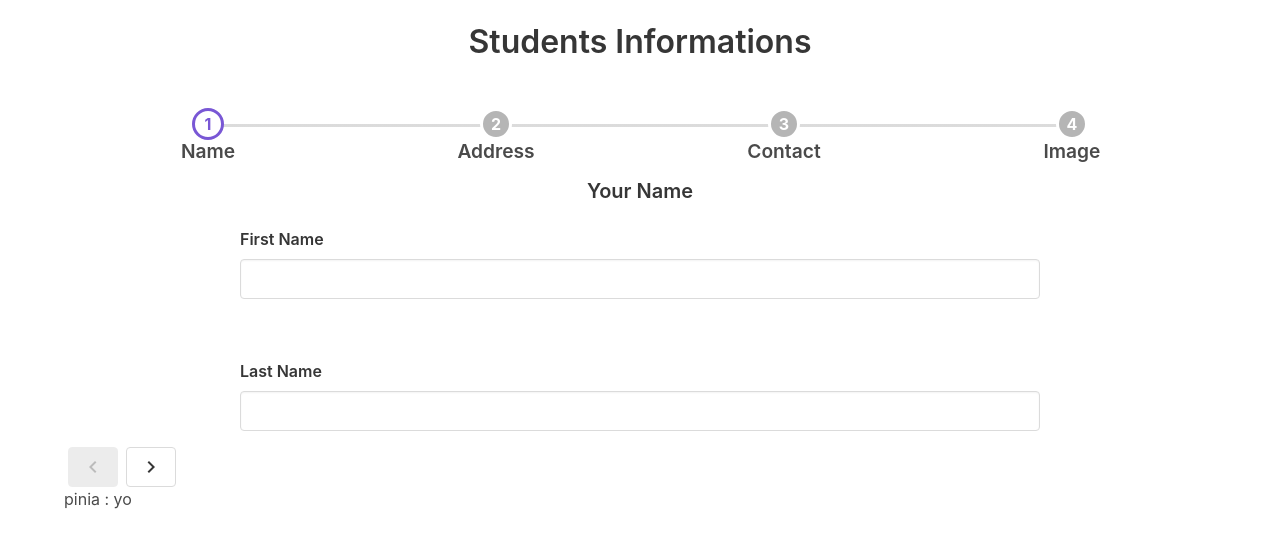
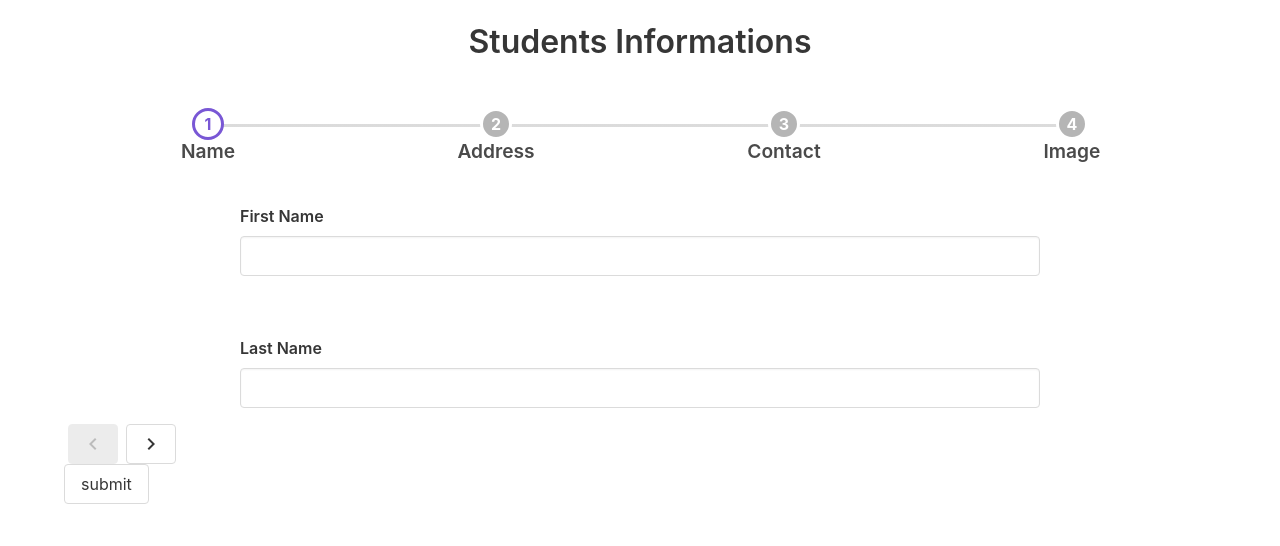
Before and after one commit to shehan774690541/Dotnet-Vue-Student-front-end, a Vue app: page /#/addInfo in a window 1280 px wide. Shown: the top 546 px of the page. Built offline with nearby package versions, Linux system fonts and the light colour scheme.

Commit message:
variable creating successfull!.. all forms having data can access on addinfo.vue

```diff
--- a/src/components/addInfo.vue
+++ b/src/components/addInfo.vue
@@ -60,8 +60,7 @@
         <!-- <input v-model="inputValue"> -->
       </template>
     </b-steps>
-
-    <p> pinia : {{ store.inputValue }}</p>
+    <b-button>submit</b-button>
   </section>
 </template>
 
--- a/src/store/store.js
+++ b/src/store/store.js
@@ -3,13 +3,13 @@ import { defineStore } from 'pinia';
 export const useStore = defineStore({
   id: 'store',
   state: () => ({
-    inputValue: 'yo',
+    firstName :'',
+    lastName:'',
+    address:'',
+    phone:'',
+    email:'',
+    image:null,
   }),
-  actions: {
-    setInputValue(value) {
-      this.inputValue = value;
-    },
-  },
 });
 
 // getter
--- a/src/views/addInfo/address.vue
+++ b/src/views/addInfo/address.vue
@@ -1,11 +1,16 @@
 <template>
   <div class="bgDiv">
     <div class="content">
-        <br>
-        <p class="has-text-centered">{{ address }}</p>
-        <br>
-      <b-field label="Select Your Distric"  @input="createAddress">
-        <b-select v-model="distric" placeholder="Select your Distric" icon="account" expanded>
+      <br />
+      <p class="has-text-centered">{{ address }}</p>
+      <br />
+      <b-field label="Select Your Distric" @input="createAddress">
+        <b-select
+          v-model="distric"
+          placeholder="Select your Distric"
+          icon="account"
+          expanded
+        >
           <optgroup label="Western Province:">
             <option value="Colombo">Colombo</option>
             <option value="Gampaha">Gampaha</option>
@@ -60,29 +65,35 @@
         </b-select>
       </b-field>
 
-      <br><br>
+      <br /><br />
       <b-field label="Your Address">
-        <b-input v-model="adr" @input="createAddress"></b-input>
+        <b-input v-model="store.address" @input="createAddress"></b-input>
       </b-field>
     </div>
-
   </div>
 </template>
 
 <script>
+import { useStore } from "./../../store/store";
 export default {
-    data(){
-        return{
-            address:"Your address",
-            distric:'',
-            adr:'',
-        }
+  data() {
+    return {
+      address: "Your address",
+      distric: "",
+      adr: "",
+    };
+  },
+  setup() {
+    const store = useStore();
+    return {
+      store,
+    };
+  },
+  methods: {
+    createAddress() {
+      this.address = this.adr + ", " + this.distric;
     },
-    methods:{
-        createAddress(){
-            this.address = this.adr + ", " + this.distric
-        }
-    }
+  },
 };
 </script>
 
--- a/src/views/addInfo/contact.vue
+++ b/src/views/addInfo/contact.vue
@@ -3,29 +3,34 @@
     <div class="content">
       <h4 class="title has-text-centered">{{ contact }}</h4>
       <b-field label="E-mail Address">
-        <b-input v-model="email" type="email" @input="createContact"></b-input>
+        <b-input v-model="store.email" type="email"></b-input>
       </b-field>
       <br /><br />
       <b-field label="Phone Number">
-        <b-input v-model="phone" type="phone" @input="createContact"></b-input>
+        <b-input v-model="store.phone" type="phone"></b-input>
       </b-field>
     </div>
   </div>
 </template>
 
   <script>
+import { useStore } from "./../../store/store";
 export default {
   data() {
     return {
       contact: "Your Contact Details",
       email: "",
       phone: "",
-      createContact:null
+      createContact: null,
     };
   },
-  methods: {
-
+  setup() {
+    const store = useStore();
+    return {
+      store,
+    };
   },
+  methods: {},
 };
 </script>
 
--- a/src/views/addInfo/name.vue
+++ b/src/views/addInfo/name.vue
@@ -1,47 +1,34 @@
 <template>
   <div class="bgDiv">
     <div class="content">
-      <h4 class="title has-text-centered">{{ name }}</h4>
+      <h4 class="title has-text-centered">{{ store.firstName }} {{ store.lastName }}</h4>
       <b-field label="First Name">
-        <b-input v-model="fName" @input="createName"></b-input>
+        <b-input v-model="store.firstName" ></b-input>
       </b-field>
       <br /><br />
       <b-field label="Last Name">
-        <b-input v-model="lName" @input="createName"></b-input>
+        <b-input v-model="store.lastName" ></b-input>
       </b-field>
-
-      <!-- <input :value="modelValue" @input="$emit('input', $event.target.value)" /> -->
     </div>
   </div>
 </template>
 
 <script>
+import { useStore } from './../../store/store'
+
 export default {
+  setup() {
+    const store = useStore();
+    return {
+      store,
+    };
+  },
   data() {
     return {
-      name: "Your Name",
-      fName: "",
-      lName: "",
-      formData: {
-        fName: this.fName,
-        lName: this.lName,
-      },
-      // modelValue:'',
     };
   },
-  methods: {
-    createName() {
-      if (this.fName == "" && this.lName == "") {
-        this.name = "Your Name";
-      } else {
-        this.name = this.fName + " " + this.lName;
-        this.saveData();
-      }
-    },
-    // props: {
-    //   modelValue: String,
-    // },
-  },
+
+
 };
 </script>
 
--- a/src/views/addInfo/picture.vue
+++ b/src/views/addInfo/picture.vue
@@ -2,9 +2,9 @@
   <div class="bgDiv">
     <div class="content">
       <b-field label="">
-        <b-field class="file" :class="{ 'has-name': !!file2 }">
+        <b-field class="file" :class="{ 'has-name': !! store.image }">
           <b-upload
-            v-model="file2"
+            v-model="store.image"
             class="file-label"
             rounded
             @input="viewImage()"
@@ -13,39 +13,49 @@
               <b-icon class="file-icon" icon="upload"></b-icon>
               <span class="file-label">Click to upload</span>
             </span>
-            <span class="file-name" v-if="file2">
-              {{ file2.name }}
+            <span class="file-name" v-if="store.image">
+              {{ store.image.name }}
             </span>
           </b-upload>
         </b-field>
       </b-field>
 
-      <img v-if="imageSrc" :src="imageSrc" style="height: 60vh; width: auto;" alt="Uploaded Image">
-
+      <img
+        v-if="imageSrc"
+        :src="imageSrc"
+        style="height: 60vh; width: auto"
+        alt="Uploaded Image"
+      />
     </div>
   </div>
 </template>
 
     <script>
+import { useStore } from "./../../store/store";
 export default {
   data() {
     return {
       file: {},
-      file2: null,
       rounded: null,
-      imageSrc:null
+      imageSrc: null,
     };
   },
-//   watch:{
-//     "file2":function(){
-//         this.viewImage()
-//     }
-//   },
+  setup() {
+    const store = useStore();
+    return {
+      store,
+    };
+  },
+  setup() {
+    const store = useStore();
+    return {
+      store,
+    };
+  },
   methods: {
     viewImage() {
-      if (this.file2) {
-        this.imageSrc = URL.createObjectURL(this.file2);
-
+      if (this.store.image) {
+        this.imageSrc = URL.createObjectURL(this.store.image);
       } else {
         this.imageSrc = null;
       }
```
